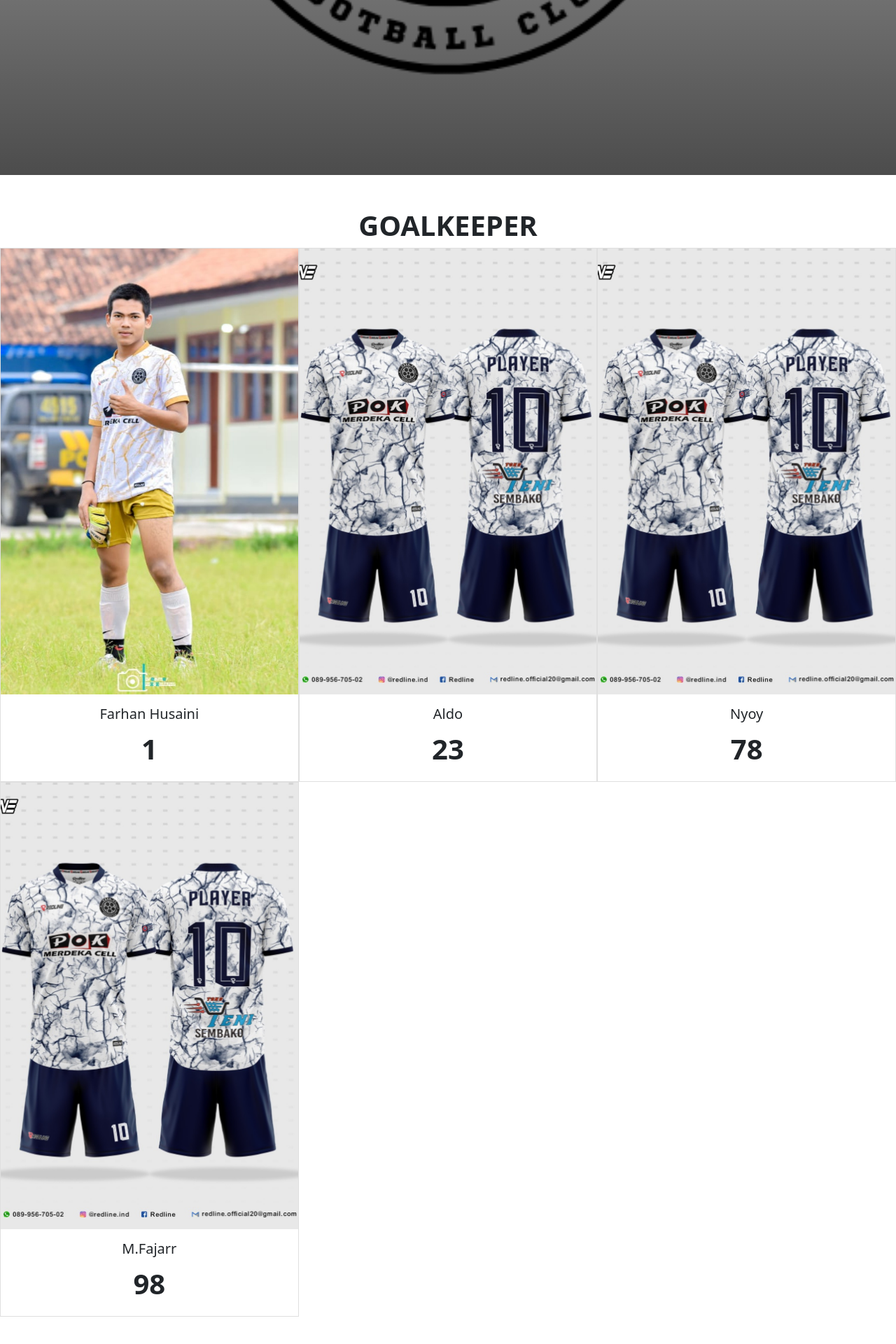
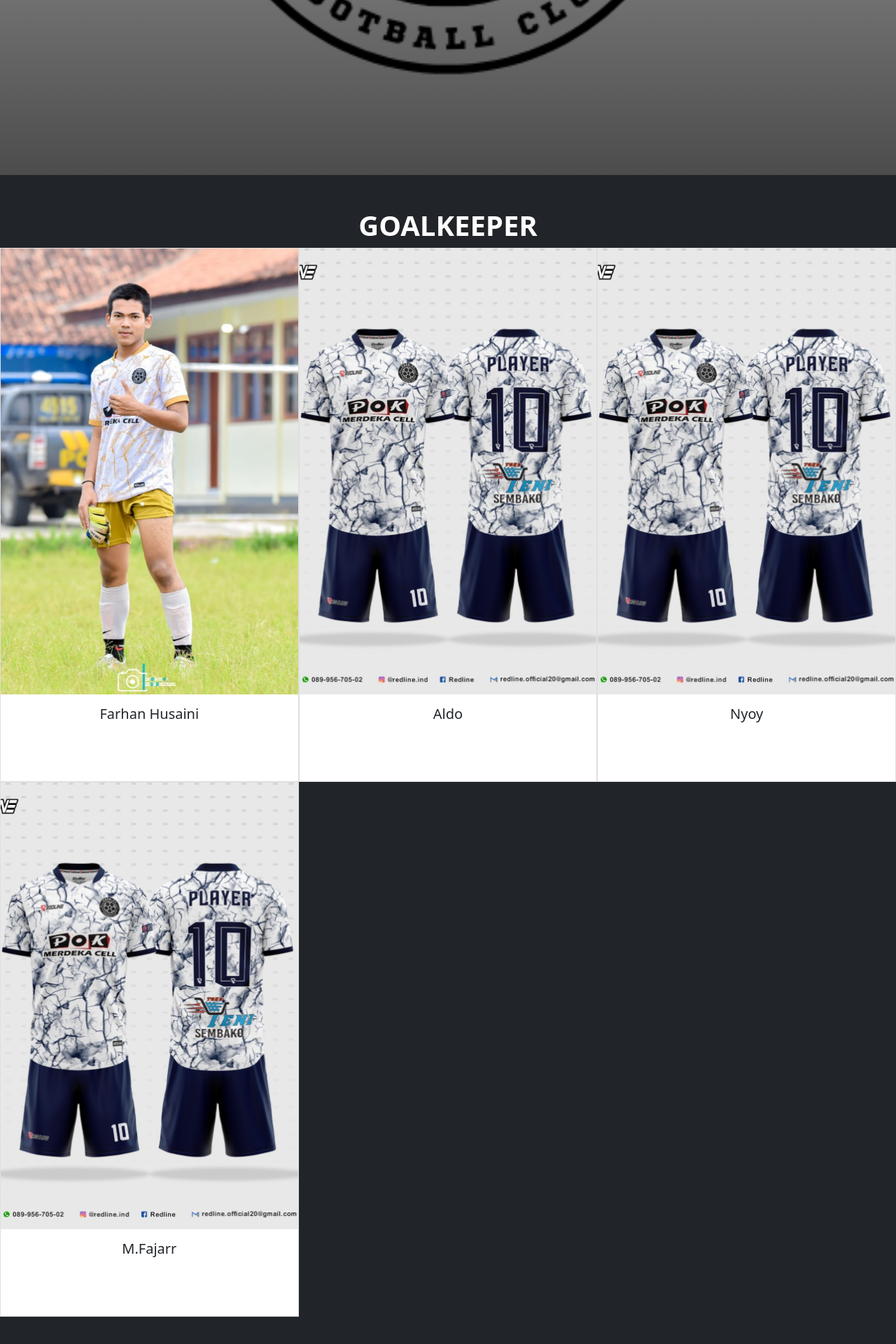
Before and after one commit to tesafc/www2, a Jekyll site: the page built from players.html, in a window 1280 px wide. Shown: the part 470-2390 px from the top of the page at 70% size. Built offline with Jekyll 4.4.1, drawn with Linux system fonts in a browser that asks for light colours.

Commit message:
Update players.html

```diff
--- a/players.html
+++ b/players.html
@@ -4,7 +4,7 @@ title: Players
 image: /assets/img/logo-2.png
 ---
 
-<div class="container-fluid px-0 bg-dark-text-white">
+<div class="container-fluid px-0 bg-dark text-white">
   <div class="row row-cols-2 row-cols-md-3 g-0">
     {% assign roles = site.data.players | group_by:"role" %}
     {% for role in roles %}
```
